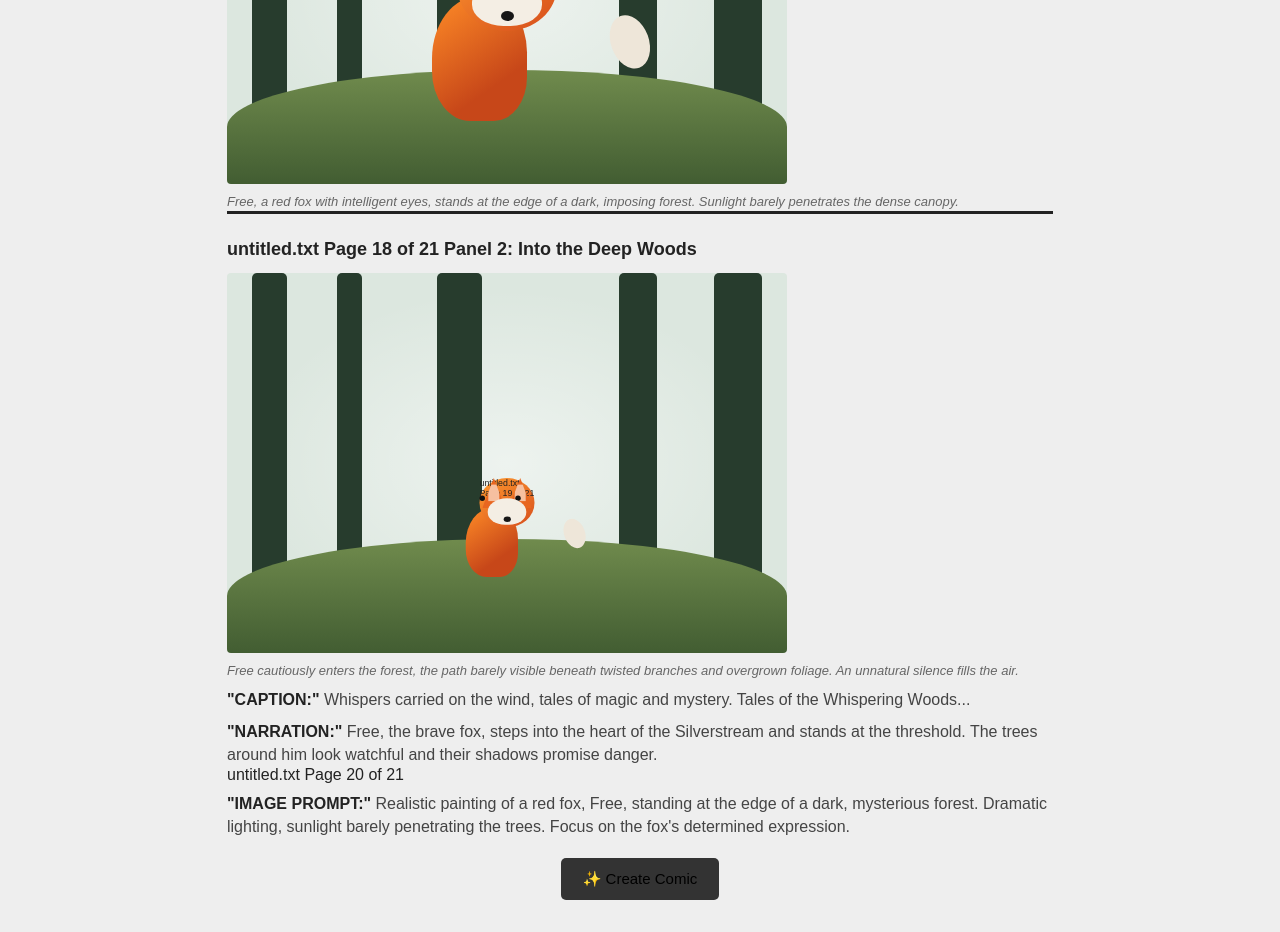
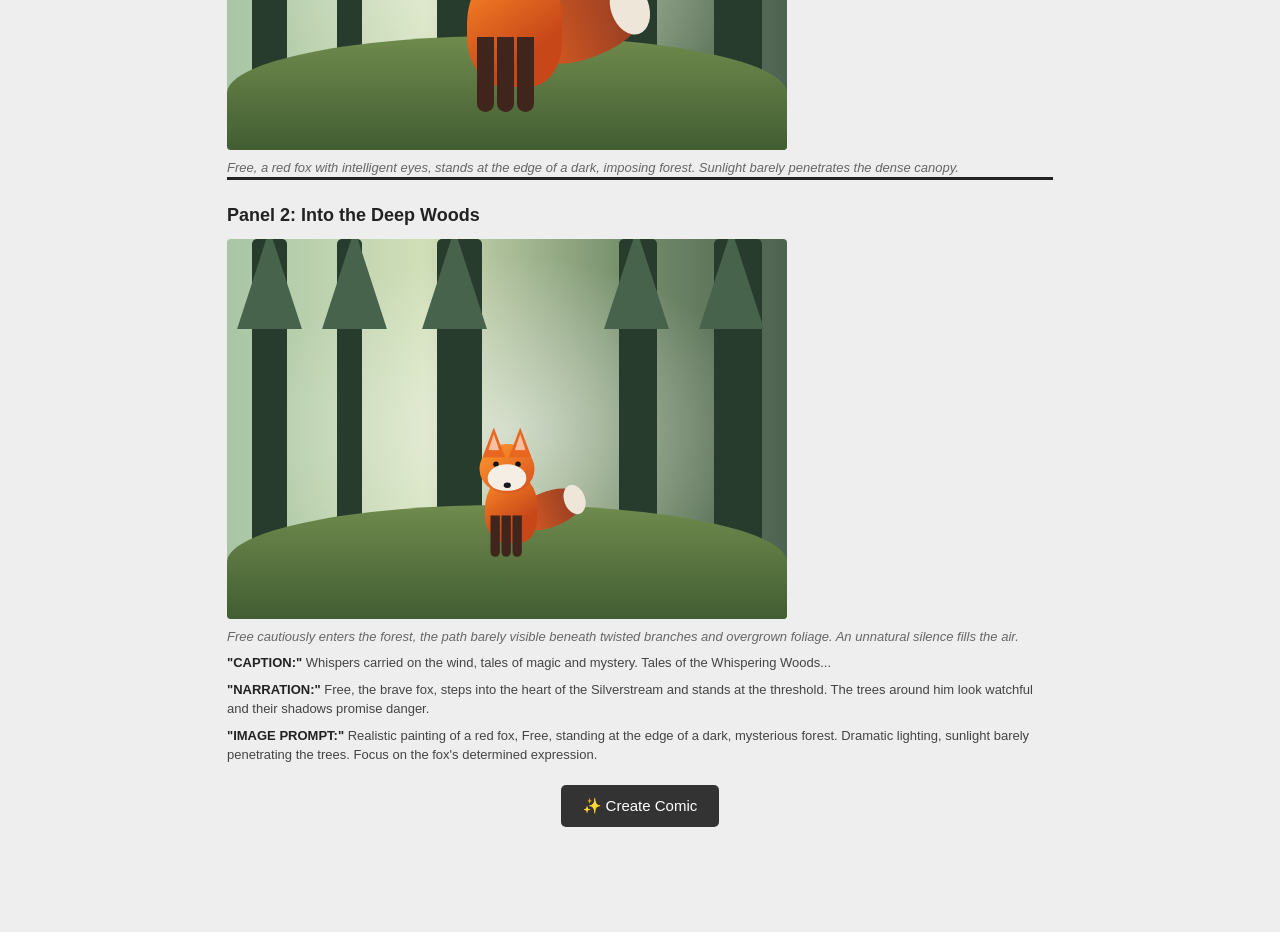
Before and after one commit to esundaram4-maker/Sathish-, a plain HTML site: page index.html in a window 1280 px wide. Shown: the part 379-1311 px from the top of the page. After the commit the page ends 1238 px from the top, so only its background shows below. Drawn offline with Linux system fonts and the light colour scheme.

Commit message:
Update index.html

```diff
--- a/index.html
+++ b/index.html
@@ -1,5 +1,3 @@
-Page 1 of 21
-untitled.txt
 <!DOCTYPE html>
 <html lang="en">
 <head>
@@ -29,8 +27,6 @@ body {
 ========================= */
 .header {
  background: white;
-untitled.txt
-Page 2 of 21
  border-bottom: 2px solid #cccccc;
  padding: 14px 10px;
  text-align: center;
@@ -73,8 +69,6 @@ Jira, and more.
 Let AI agents
 handle the rest.
 Get started
-untitled.txt
-Page 3 of 21
 /* =========================
  PANEL
 ========================= */
@@ -107,8 +101,6 @@ Page 3 of 21
  FOREST BACKGROUND
 ========================= */
 .forest {
-untitled.txt
-Page 4 of 21
  position: absolute;
  inset: 0;
  background:
@@ -143,8 +135,6 @@ Page 4 of 21
  background: #273c2d;
  border-radius: 5px;
 }
-untitled.txt
-Page 5 of 21
 .tree::before {
  content: "";
  position: absolute;
@@ -180,8 +170,6 @@ Page 5 of 21
 }
 /* =========================
  GROUND
-untitled.txt
-Page 6 of 21
 ========================= */
 .ground {
  position: absolute;
@@ -212,8 +200,6 @@ Page 6 of 21
  position: absolute;
  width: 95px;
  height: 125px;
-untitled.txt
-Page 7 of 21
  left: 35px;
  bottom: 25px;
  background:
@@ -244,8 +230,6 @@ Page 7 of 21
 .ear-left,
 .ear-right {
  position: absolute;
-untitled.txt
-Page 8 of 21
  top: -30px;
  width: 42px;
  height: 55px;
@@ -274,8 +258,6 @@ Page 8 of 21
  height: 30px;
  background: #f6c0a0;
  clip-path:
-untitled.txt
-Page 9 of 21
  polygon(
  50% 0,
  100% 100%,
@@ -302,8 +284,6 @@ Page 9 of 21
  background: #111;
  border-radius: 50%;
 }
-untitled.txt
-Page 10 of 21
 .eye-left {
  left: 25px;
 }
@@ -331,8 +311,6 @@ Page 10 of 21
  linear-gradient(
  90deg,
  #d95c20,
-untitled.txt
-Page 11 of 21
  #8e3a25
  );
  border-radius:
@@ -357,8 +335,6 @@ Page 11 of 21
  bottom: 0;
  width: 17px;
  height: 75px;
-untitled.txt
-Page 12 of 21
  background: #40251d;
  border-radius: 0 0 10px 10px;
 }
@@ -386,8 +362,6 @@ Page 12 of 21
 ========================= */
 .story {
  margin-top: 8px;
-untitled.txt
-Page 13 of 21
  font-size: 13px;
  line-height: 1.45;
  color: #444;
@@ -413,8 +387,6 @@ Page 13 of 21
 button {
  border: none;
  background: #333;
-untitled.txt
-Page 14 of 21
  color: white;
  padding: 12px 22px;
  border-radius: 5px;
@@ -443,8 +415,6 @@ button:hover {
  .image-box {
  height: 360px;
  }
-untitled.txt
-Page 15 of 21
  .caption,
  .story {
  font-size: 11px;
@@ -472,8 +442,6 @@ Page 15 of 21
  MAIN
 ========================= -->
 <div class="container">
-untitled.txt
-Page 16 of 21
  <div class="preview-title">
  📖 Your Comic Preview
  </div>
@@ -500,8 +468,6 @@ Page 16 of 21
  <div class="leg leg1"></div>
  <div class="leg leg2"></div>
  <div class="leg leg3"></div>
-untitled.txt
-Page 17 of 21
  <div class="fox-head">
  <div class="ear-left"></div>
  <div class="ear-right"></div>
@@ -524,8 +490,6 @@ Page 17 of 21
  ====================== -->
  <div class="panel">
  <div class="panel-title">
-untitled.txt
-Page 18 of 21
  Panel 2: Into the Deep Woods
  </div>
  <div class="image-box">
@@ -554,8 +518,6 @@ Page 18 of 21
  <div class="ear-left"></div>
  <div class="ear-right"></div>
  <div class="eye eye-left"></div>
-untitled.txt
-Page 19 of 21
  <div class="eye eye-right"></div>
  <div class="face-white"></div>
  <div class="nose"></div>
@@ -580,8 +542,6 @@ mystery.
  around him look watchful and their shadows promise
  danger.
  </div>
-untitled.txt
-Page 20 of 21
  <div class="story">
  <b>"IMAGE PROMPT:"</b>
  Realistic painting of a red fox, Free, standing at the
@@ -607,8 +567,6 @@ function showMessage() {
  alert(
  "🎨 Your Comic Preview is ready!"
  );
-untitled.txt
-Page 21 of 21
 }
 </script>
 </body>
```
